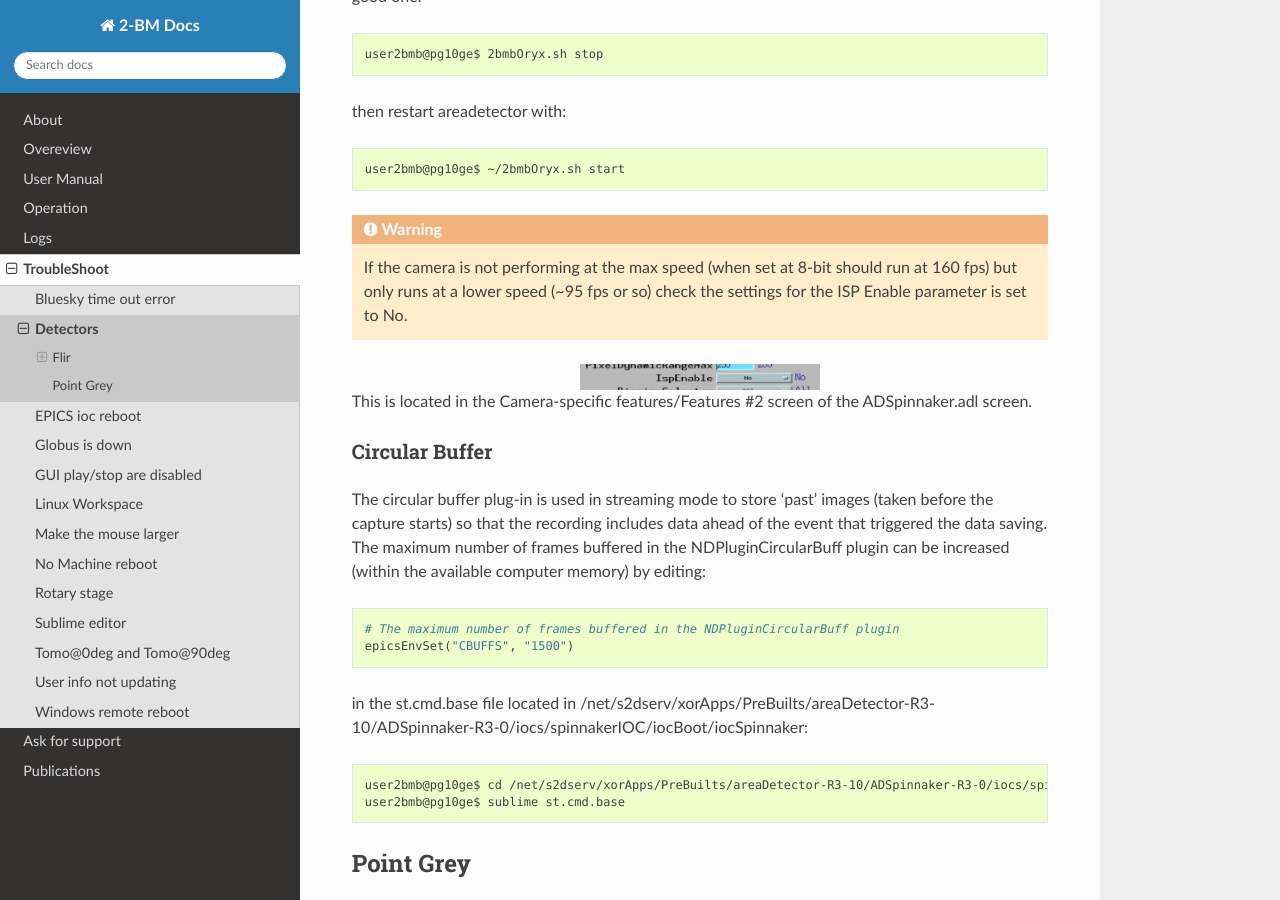
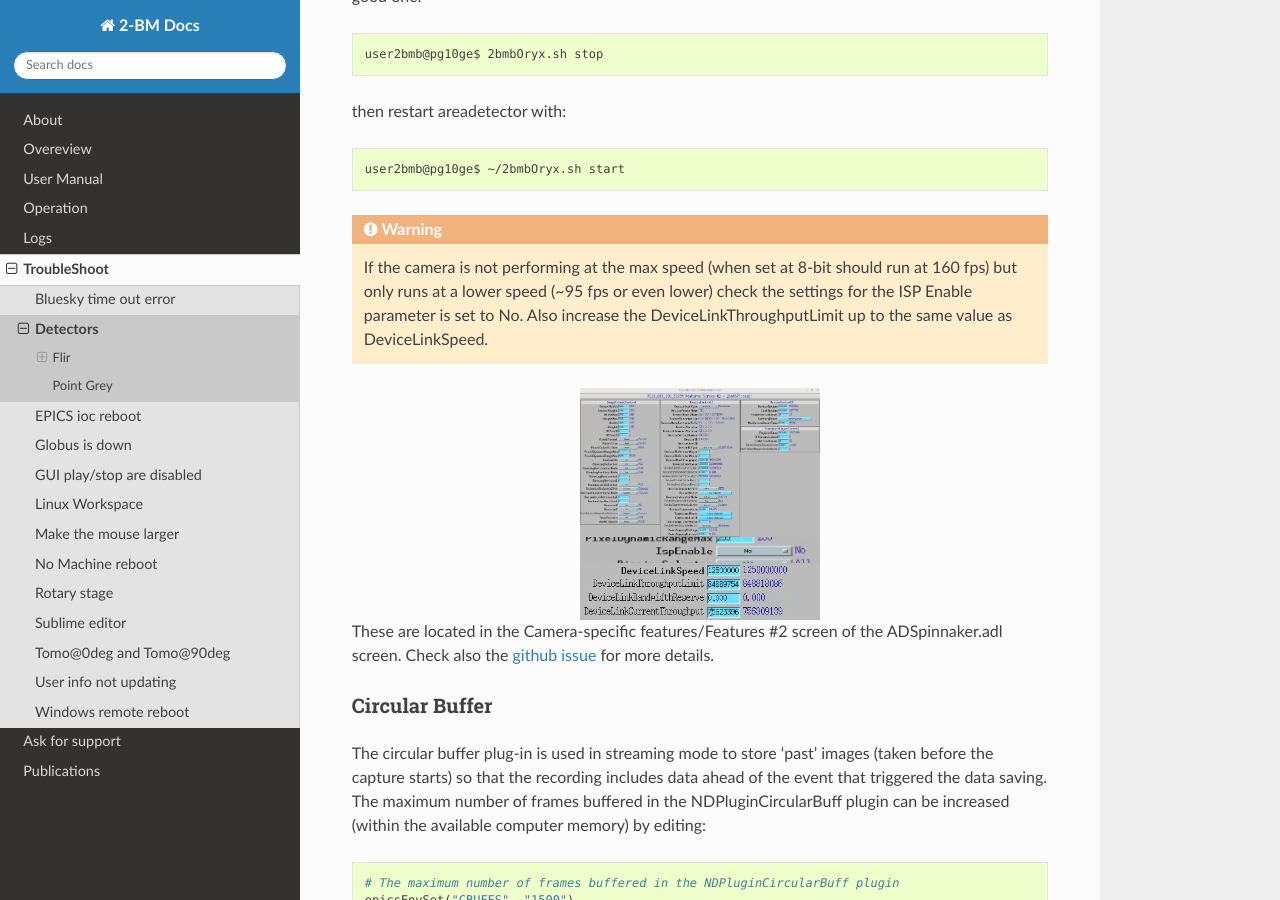
Before and after one commit to xray-imaging/2bm-docs, a Sphinx documentation site: the page built from docs/source/troubleshoot/item_0002.rst, in a window 1280 px wide and 900 px high, scrolled down 921 px. Built offline with Sphinx 7.4.7 and the Read the Docs theme 2.0.0, drawn with Linux system fonts in a browser that asks for light colours; the version number could not be read and is left out.

Commit message:
added FLIR troubleshooting info; updated FLIR medm screen to AD 3-1

```diff
--- a/docs/source/troubleshoot/item_0002.rst
+++ b/docs/source/troubleshoot/item_0002.rst
@@ -37,14 +37,26 @@ then restart areadetector with::
     user2bmb@pg10ge$ ~/2bmbOryx.sh start
 
 
-.. warning:: If the camera is not performing at the max speed (when set at 8-bit should run at 160 fps) but only runs at a lower speed (~95 fps or so) check the settings for the ISP Enable parameter is set to No.
+.. warning:: If the camera is not performing at the max speed (when set at 8-bit should run at 160 fps) but only runs at a lower speed (~95 fps or even lower) check the settings for the ISP Enable parameter is set to No. Also increase the DeviceLinkThroughputLimit up to the same value as DeviceLinkSpeed.
 
-.. image:: ../img/camera_IspEnable.png
+
+.. image:: ../img/flir_full2.png
    :width: 240px
    :align: center
    :alt: tomo_user
 
-This is located in the Camera-specific features/Features #2 screen of the ADSpinnaker.adl screen.
+.. image:: ../img/flir_IspEnable.png
+   :width: 240px
+   :align: center
+   :alt: tomo_user
+
+.. image:: ../img/flir_DeviceLink.png
+   :width: 240px
+   :align: center
+   :alt: tomo_user
+
+
+These are located in the Camera-specific features/Features #2 screen of the ADSpinnaker.adl screen. Check also the `github issue <https://github.com/areaDetector/ADSpinnaker/issues/4>`_ for more details.
 
 Circular Buffer
 ~~~~~~~~~~~~~~~
--- a/docs/source/user/item_000.rst
+++ b/docs/source/user/item_000.rst
@@ -8,7 +8,7 @@ To start the tomography control user interface::
 
     [user2bmb@arcturus,42,~]$ start_tomo
 
-.. image:: ../img/item_001.png
+.. image:: ../img/fast_tomo_user.png
    :width: 640px
    :align: center
    :alt: tomo_user
--- a/docs/source/user/item_002.rst
+++ b/docs/source/user/item_002.rst
@@ -64,9 +64,9 @@ To use the Flir Oryx installed at 2-BM-A and connected to pg10ge::
 
   [user2bmb@pg10ge]$ start_tomo
 
-then select FLIR Oryx from:
+then select Detector from:
 
-.. image:: ../img/item_002.png
+.. image:: ../img/fast_tomo_user.png
    :width: 128px
    :align: center
    :alt: tomo_user
@@ -74,7 +74,7 @@ then select FLIR Oryx from:
 
 to obtain the FLIR Oryx areadetector main control screen:
 
-.. image:: ../img/item_003.png
+.. image:: ../img/flir_main.png
    :width: 720px
    :align: center
    :alt: tomo_user
```
Also changed, not shown: other parts of docs/source/troubleshoot/item_0002.rst (+1 -1 lines), docs/source/img/fast_tomo_user.png (added), docs/source/img/flir_DeviceLink.png (added), docs/source/img/flir_IspEnable.png (renamed from docs/source/img/camera_IspEnable.png), docs/source/img/flir_full2.png (added), docs/source/img/flir_main.png (added), docs/source/img/item_001.png (deleted), docs/source/img/item_002.png (deleted), docs/source/img/item_003.png (deleted), 1 other file.
